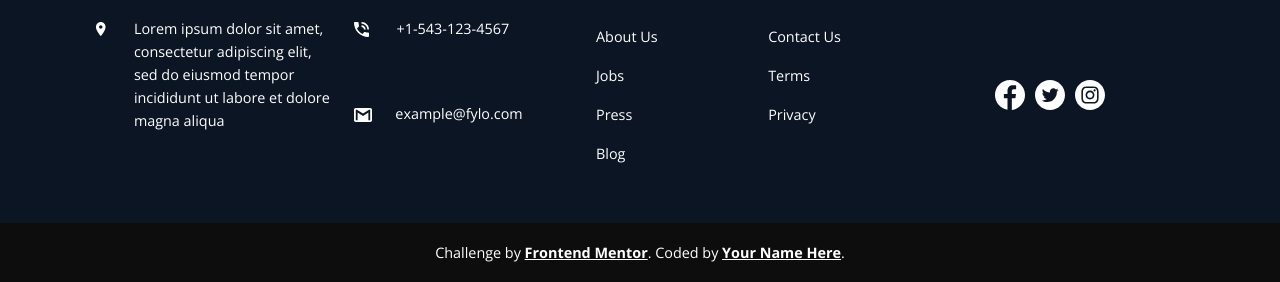
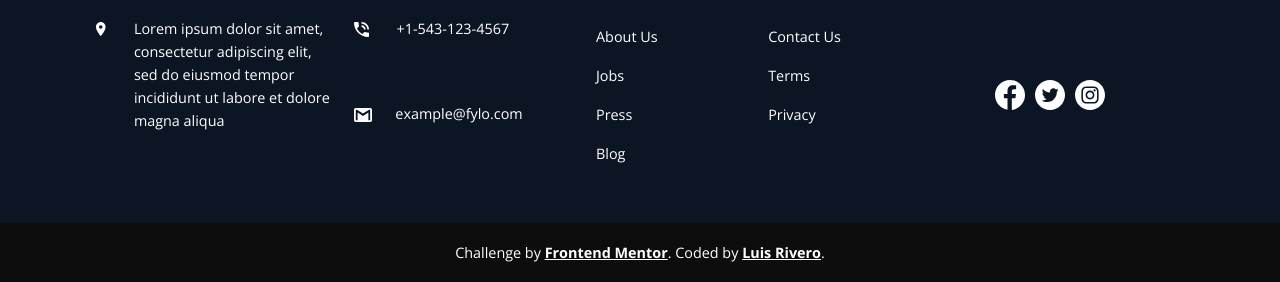
Before and after one commit to LuisRivero021298/fylo_dark_theme, a plain HTML site: page index.html in a window 1280 px wide. Shown: the part 2909-3191 px from the top of the page. Drawn offline with nearby package versions, Linux system fonts and the light colour scheme.

Commit message:
link to my github

```diff
--- a/index.html
+++ b/index.html
@@ -192,7 +192,7 @@
     <section class="attribution">
       <p>
         Challenge by <a href="https://www.frontendmentor.io?ref=challenge" target="_blank">Frontend Mentor</a>.
-        Coded by <a href="#">Your Name Here</a>.
+        Coded by <a href="https://github.com/LuisRivero021298/fylo_dark_theme">Luis Rivero</a>.
       </p>
     </section>
   </footer>
```
